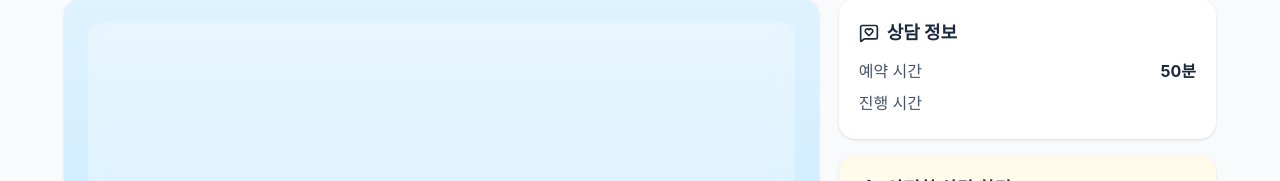
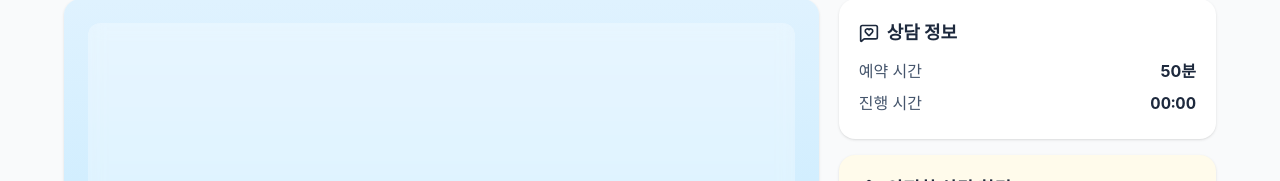
Before and after one commit to choihyunman/paekom-fe, a React (Vite) app: page /video-counseling in a window 1280 px wide. Shown: the part 133-314 px from the top of the page. Built offline with nearby package versions, Linux system fonts and the light colour scheme; no server answers.

Commit message:
feat: 화상 상담 진행  타이머 추가

```diff
--- /dev/null
+++ b/src/hooks/useCallTimer.tsx
@@ -0,0 +1,42 @@
+// src/hooks/useCallTimer.ts
+import { useEffect, useRef, useState } from "react";
+
+export function useCallTimer(running: boolean, resetOnStop = true) {
+  const [secs, setSecs] = useState(0);
+  const startedAtRef = useRef<number | null>(null);
+  const intervalRef = useRef<number | null>(null);
+
+  useEffect(() => {
+    // 시작
+    if (running) {
+      // resume 지원: 기존 초 유지하며 이어서
+      const base = startedAtRef.current ?? Date.now() - secs * 1000;
+      startedAtRef.current = base;
+
+      intervalRef.current = window.setInterval(() => {
+        const diff = Math.max(
+          0,
+          Date.now() - (startedAtRef.current ?? Date.now())
+        );
+        setSecs(Math.floor(diff / 1000));
+      }, 1000) as unknown as number;
+
+      return () => {
+        if (intervalRef.current) window.clearInterval(intervalRef.current);
+      };
+    }
+
+    // 멈춤
+    if (!running) {
+      if (intervalRef.current) window.clearInterval(intervalRef.current);
+      intervalRef.current = null;
+      startedAtRef.current = null;
+      if (resetOnStop) setSecs(0);
+    }
+  }, [running]);
+
+  // mm:ss 포맷
+  const mm = String(Math.floor(secs / 60)).padStart(2, "0");
+  const ss = String(secs % 60).padStart(2, "0");
+  return `${mm}:${ss}`;
+}
--- a/src/pages/VideoCounseling/VideoCounselingPage.tsx
+++ b/src/pages/VideoCounseling/VideoCounselingPage.tsx
@@ -1,10 +1,11 @@
 import React from "react";
 import { useParams } from "react-router-dom";
 import { useWebRTC } from "@/hooks/useWebRTC";
-import VideoTile from "./components/VideoTitle";
+import VideoTitle from "./components/VideoTitle";
 import RecordControls from "./components/RecordControls";
 import { Users, ShieldCheck, MessageSquareHeart } from "lucide-react";
 import counselorImg from "@/assets/counselor.png";
+import { useCallTimer } from "@/hooks/useCallTimer";
 
 type CallState = "idle" | "active" | "ended";
 const SIGNALING_URL = "ws://localhost:8080/ws/signaling";
@@ -13,6 +14,10 @@ export default function VideoCounselingPage() {
   const { roomId = "room1" } = useParams();
   const [showCounselor, setShowCounselor] = React.useState(false);
   const [callState, setCallState] = React.useState<CallState>("idle");
+
+  // 진행 타이머
+  const isRunning = callState === "active";
+  const elapsed = useCallTimer(isRunning);
 
   const { local: localStream, remote: remoteStream } = useWebRTC(
     roomId,
@@ -34,7 +39,7 @@ export default function VideoCounselingPage() {
             </div>
           ) : remoteStream ? (
             <div className="h-[420px] w-full overflow-hidden rounded-xl">
-              <VideoTile stream={remoteStream} />
+              <VideoTitle stream={remoteStream} />
             </div>
           ) : showCounselor ? (
             <div className="h-[420px] w-full overflow-hidden rounded-xl">
@@ -85,7 +90,7 @@ export default function VideoCounselingPage() {
             </div>
             <div className="flex items-center justify-between py-1 text-slate-600">
               <span>진행 시간</span>
-              {/* <b className="tabular-nums text-slate-800">{elapsed}</b> */}
+              <b className="tabular-nums text-slate-800">{elapsed}</b>
             </div>
           </div>
 
@@ -106,7 +111,7 @@ export default function VideoCounselingPage() {
         lg:static lg:w-full lg:rounded-2xl lg:bg-white lg:p-2 lg:z-auto
       "
           >
-            <VideoTile stream={localStream} muted label="내 화면" mirrored />
+            <VideoTitle stream={localStream} muted label="내 화면" mirrored />
           </div>
         </aside>
       </main>
```
